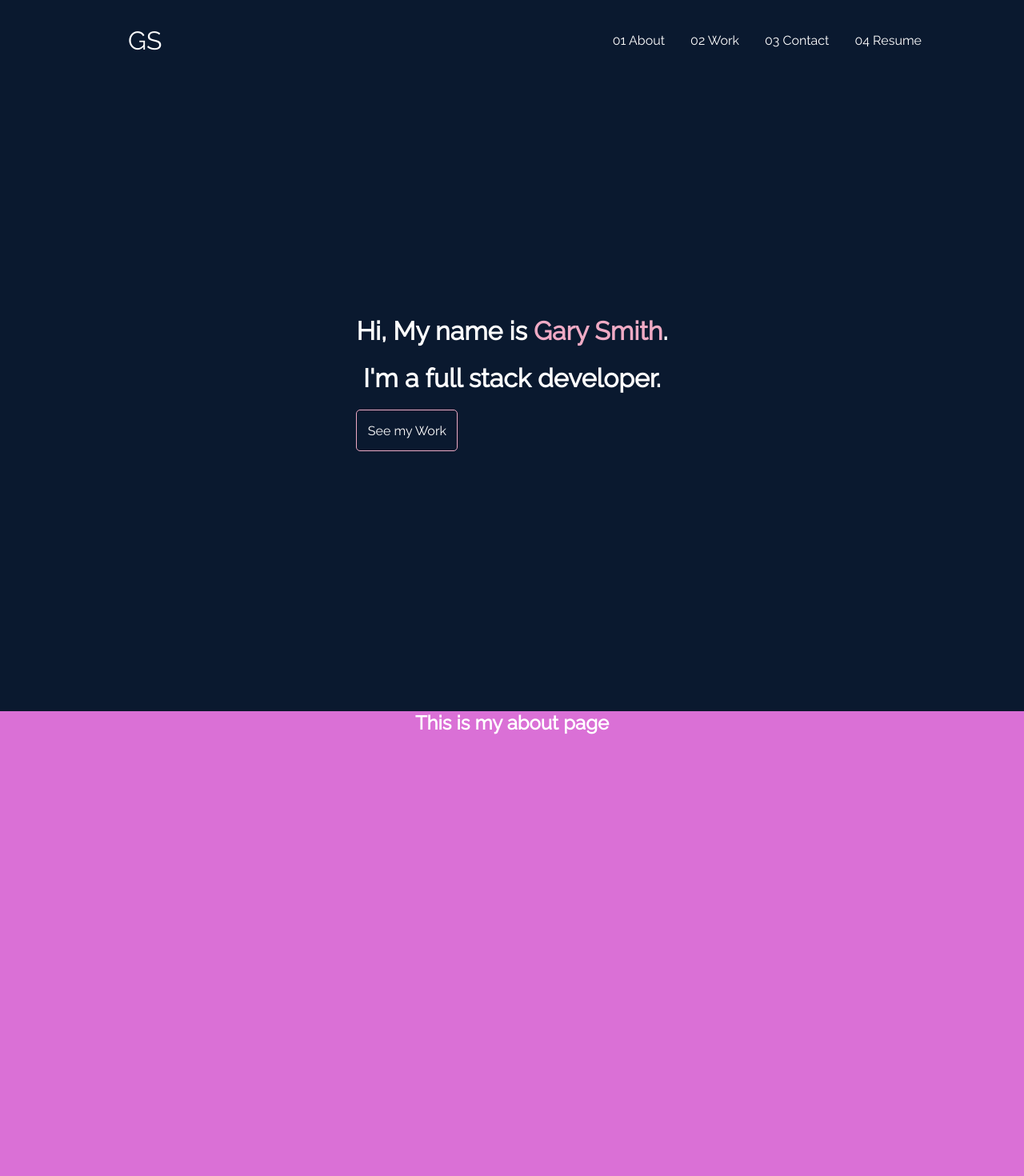
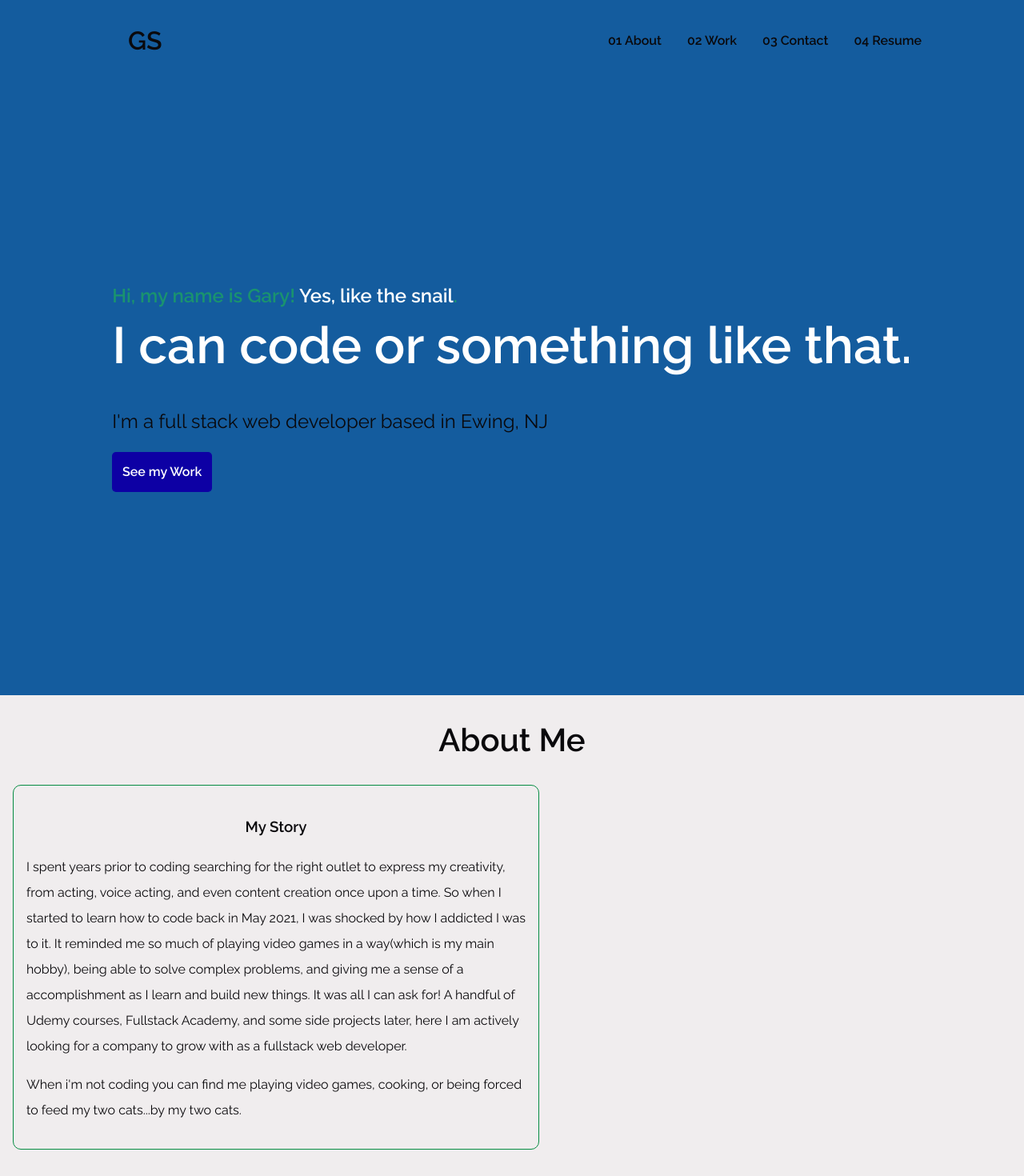
Before and after one commit to garysmith1933/Portfolio, a React (Create React App) app: page / in a window 1280 px wide. Shown: the top 1470 px of the page at 80% size. Built offline with nearby package versions, Linux system fonts and the light colour scheme; the HTML template or start-up script is replaced by a standard one.

Commit message:
working on color scheme, started on about page

```diff
--- a/public/index.html
+++ b/public/index.html
@@ -12,7 +12,7 @@
     <link rel="apple-touch-icon" href="%PUBLIC_URL%/logo192.png" />
     <link rel="preconnect" href="https://fonts.googleapis.com">
     <link rel="preconnect" href="https://fonts.gstatic.com" crossorigin>
-    <link href="https://fonts.googleapis.com/css2?family=Raleway&display=swap" rel="stylesheet">
+    <link href="https://fonts.googleapis.com/css2?family=Raleway:wght@400;500;600&display=swap" rel="stylesheet">
     <!--
       manifest.json provides metadata used when your web app is installed on a
       user's mobile device or desktop. See https://developers.google.com/web/fundamentals/web-app-manifest/
--- a/src/components/About.js
+++ b/src/components/About.js
@@ -1,7 +1,32 @@
 export const About = () => {
     return (
-        <div>
-            <h1>This is my about page</h1>
+        <div className='about'>
+            <h1 className='about-title'>About Me</h1>
+
+            <div className='about-body'>
+                <h3 style={{textAlign: 'center'}}> My Story </h3>
+                 <p>
+                    I spent years prior to coding searching for the right outlet to express my creativity, from acting, voice acting, and even content creation once upon a time.
+                    So when I started to learn how to code back in May 2021, I was shocked by how I addicted I was to it. It reminded me so much of playing video games in a way(which is my main hobby), being able to solve complex problems, and giving me a sense of a accomplishment as I learn and build new things. It was all I can ask for!
+                    A handful of Udemy courses, Fullstack Academy, and some side projects later, here I am actively looking for a company to grow with as a fullstack web developer.
+                </p>
+
+                <p> When i'm not coding you can find me playing video games, cooking, or being forced to feed my two cats...by my two cats. </p>
+            </div>
+
+{/*
+            <div className='facts'>
+                <h3> A little more about me</h3>
+                <div className='facts-about-me'>
+                    <h5>Never Ending Learner</h5>
+                </div>
+                <div className='facts-about-me'>
+                    <h5>Skills</h5>
+                </div>
+                <div className='facts-about-me'>
+                    <h5> Never Quit </h5>
+                </div>
+            </div> */}
         </div>
     )
 }
--- a/src/components/Navbar.js
+++ b/src/components/Navbar.js
@@ -5,7 +5,7 @@ export const Navbar = ({scrollToSection, AboutRef, WorkRef, ContactRef}) => {
         const nav = document.querySelector('.nav-items')
         const toggle = document.querySelector('.nav-toggle')
         const isVisible = nav.getAttribute('data-visible')
-        const background = document.querySelector('#welcome-container')
+        const background = document.querySelector('.greeting-container')
 
         if(isVisible === 'true') {
             nav.setAttribute('data-visible', 'false')
--- a/src/components/Welcome.js
+++ b/src/components/Welcome.js
@@ -1,8 +1,9 @@
 export const Welcome = () => {
    return (
-    <div id='welcome-container'>
-        <h1>Hi, My name is <span className='name'>Gary Smith</span>.</h1>
-        <h1 style={{marginTop:0}}>I'm a full stack developer.</h1>
+    <div className='greeting-container'>
+        <h4 className="greeting-name">Hi, my name is Gary!<span className="greeting-joke"> Yes, like the snail</span>.</h4>
+        <h1 className="greeting-detail">I can code or something like that.</h1>
+        <p className='greeting-story'> I'm a full stack web developer based in Ewing, NJ</p>
         <div className='button'>See my Work</div>
     </div>
 
--- a/src/index.css
+++ b/src/index.css
@@ -13,9 +13,37 @@ code {
 }
 
 body {
-  background-color: #0a192f;
+  background-color: #145C9E;
+  color:#0A090C;
+  font-family: 'Raleway', sans-serif;
+}
+
+.greeting-container {
+  text-align: left;
+}
+
+.greeting-name {
+  color:#1A936F;
+  font-weight: 500px;
+  font-size: 1.5rem;
+  margin-bottom: 10px;
+}
+
+.greeting-joke {
   color:white;
-  font-family: 'Raleway', sans-serif;
+}
+
+.greeting-detail {
+  font-weight: Bold;
+  font-size: 4rem;
+  color: white;
+  margin-top: 0;
+}
+
+.greeting-story {
+  margin-top:0;
+  font-weight: 400px;
+  font-size:1.5rem;
 }
 
 a {
@@ -28,8 +56,8 @@ a {
   display: flex;
   justify-content: space-between;
   align-items: center;
-  color:white;
   margin-top: 2rem;
+  font-weight: 600;
 }
 
 .nav-logo {
@@ -63,7 +91,7 @@ a {
   height: 2px;
   bottom: -8px;
   left:0;
-  background-color: #EFAAC4;
+  background-color: #0D00A4;
   transform-origin: bottom left;
   transition: transform 0.25s ease-out;
 }
@@ -125,23 +153,24 @@ a {
 
 }
 
-.name {
-  color: #EFAAC4;
-}
 
 .button {
   border-radius: 5px;
-  border: 1px solid #EFAAC4;
+  background-color:#0D00A4;
+  color:white;
+  font-weight: 600;
   height: 50px;
   width: 125px;
   display:flex;
   justify-content: center;
   align-items: center;
+  margin-top: 1rem;
 }
 
 .button:hover {
-  background-color: #EFAAC4;
-  transition: transform 1s ease-out;
+  -webkit-transform: translateY(-1px);
+	transform: translateY(-1px);
+  transition-timing-function: ease-in;
 }
 
 .blur {
@@ -159,10 +188,32 @@ Bodies
 
 .About {
   height: 100vh;
-  background: orchid;
+  background: #f0edee
 }
 
 .Work {
   height: 100vh;
   background: olivedrab;
 }
+
+
+.about-title {
+  text-align: center;
+  color:#0a090c;
+  margin-top: 1rem;
+  font-size: 2.5rem;
+}
+
+.about-body {
+  color: #0a090c;
+  padding: 1rem;
+  width: 50%;
+  text-align: left;
+  line-height: 2rem;
+  border: 1px solid #058C42;
+  border-radius: 10px;
+}
+
+.about {
+  padding: 1rem;
+}
```
Also changed, not shown: src/assets/hamburger.png.
